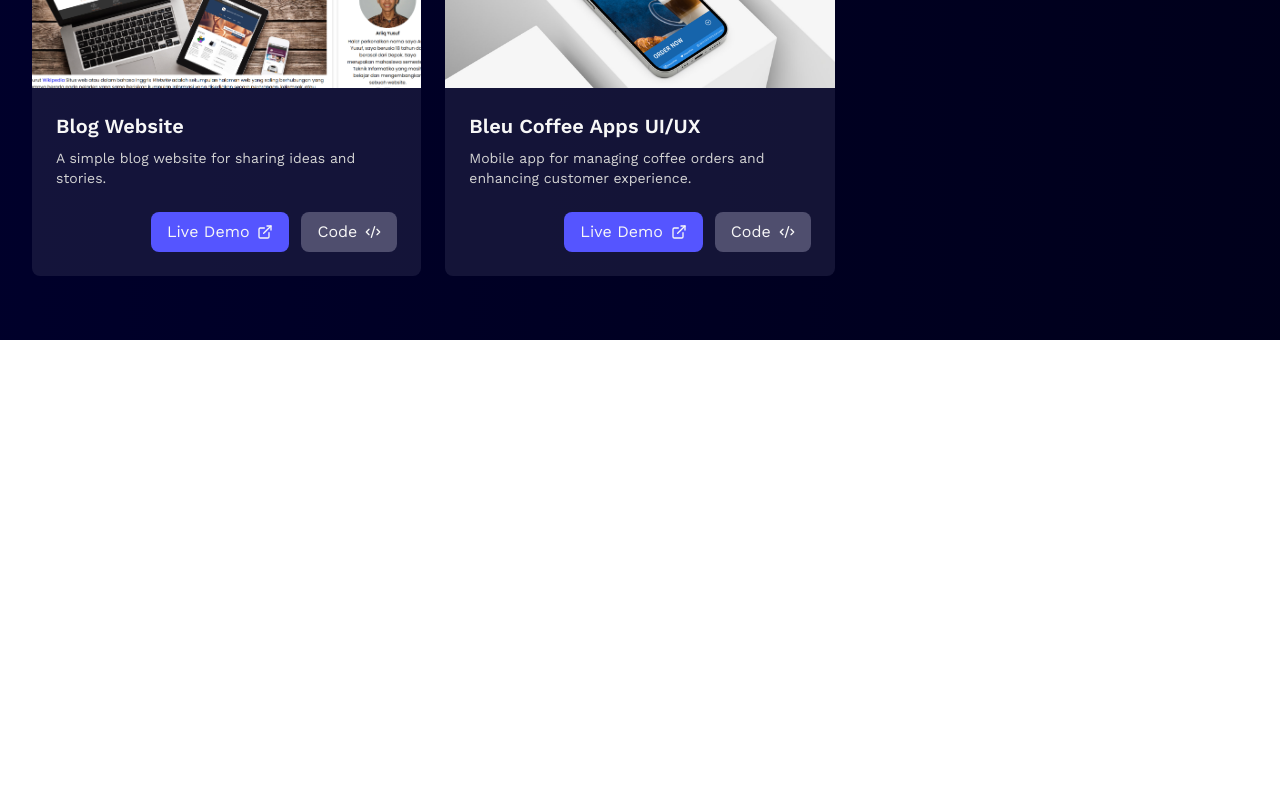
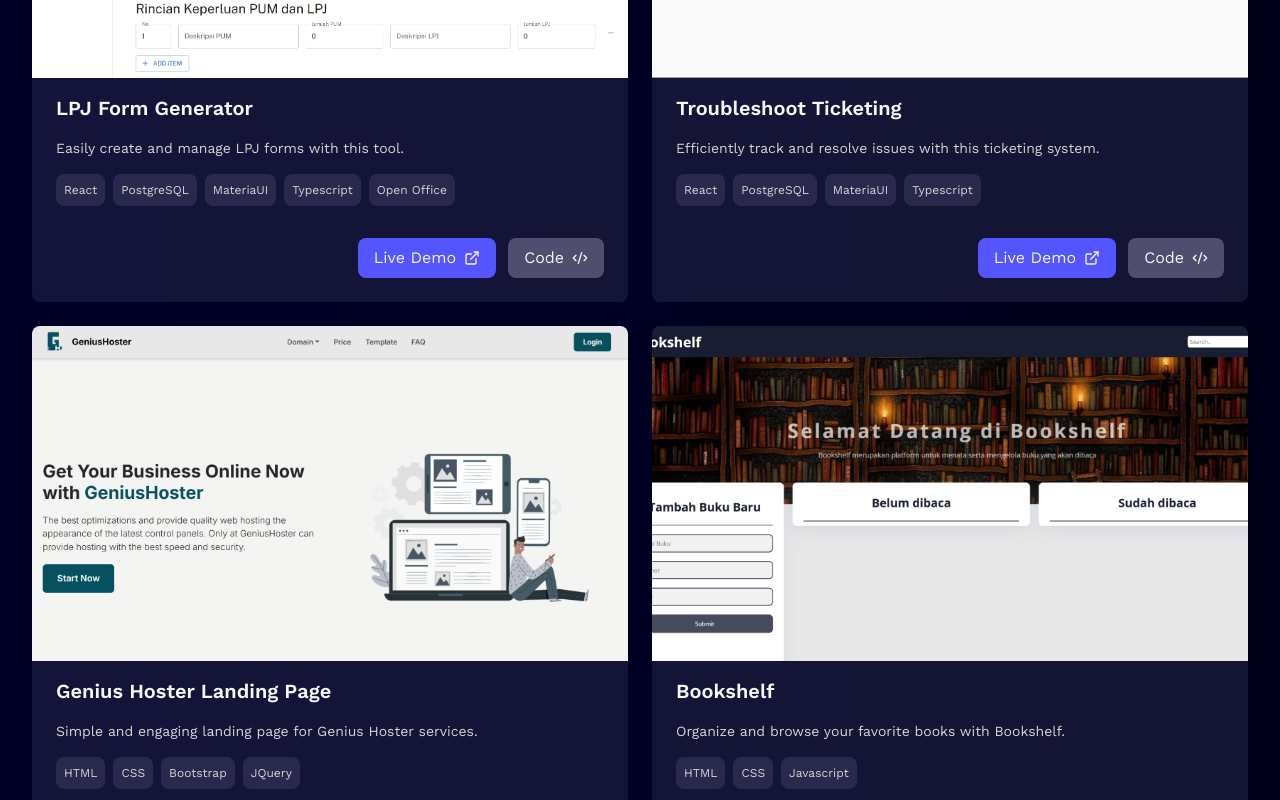
Before and after one commit to yusufariiq/portofolio-ariiq, a React (Vite) app: page /project in a window 1280 px wide. Shown: the part 1740-2540 px from the top of the page. Before the commit the page ends 2080 px from the top, so only its background shows below. Built offline with nearby package versions, Linux system fonts and the light colour scheme.

Commit message:
add image asset for project

```diff
--- a/src/components/ProjectCard.jsx
+++ b/src/components/ProjectCard.jsx
@@ -1,9 +1,9 @@
 import { CodeXml, ExternalLink } from 'lucide-react'
 import { NavLink } from "react-router-dom"
 
-export function ProjectCard({ title, description, image, demoUrl, detailsUrl }) {
+export function ProjectCard({ title, description, image, demoUrl, detailsUrl, tools }) {
   return (
-    <div className="bg-secondary/50 border-0 overflow-hidden rounded-lg group transition-all duration-300 hover:-translate-y-1 hover:shadow-xl">
+    <div className="bg-secondary/50 border-0 overflow-hidden rounded-lg space-y-4 group transition-all duration-300 hover:-translate-y-1 hover:shadow-xl">
       <div className="p-0">
         <div className="relative overflow-hidden aspect-video">
           <img
@@ -12,9 +12,16 @@ export function ProjectCard({ title, description, image, demoUrl, detailsUrl })
             className="w-full h-full object-cover transition-transform duration-300 group-hover:scale-110"
           />
         </div>
-        <div className="p-6">
+        <div className="px-6 py-4 space-y-4">
           <h3 className="text-xl font-semibold mb-2">{title}</h3>
           <p className="text-sm text-neutral-300 line-clamp-2">{description}</p>
+          <div className="flex flex-row flex-wrap gap-2 text-xs ">
+            {tools.map((tool, index) => (
+              <div className="bg-secondary p-2 rounded-lg" key={index}>
+                <p className="text-neutral-300 line-clamp-2">{tool}</p>
+              </div>
+            ))}
+          </div>
         </div>
       </div>
 
--- a/src/constants/data.js
+++ b/src/constants/data.js
@@ -33,6 +33,7 @@ import FmsImage from '../assets/image/fms.png'
 import GeniusImage from '../assets/image/genius.png'
 import LPJformImage from '../assets/image/lpjform.png'
 import ProductlpImage from '../assets/image/productlp.png'
+import RoutefyImage from '../assets/image/routefy.png'
 import SpectrumImage from '../assets/image/spectrum.png'
 import TroubleshootImage from '../assets/image/troubleshoot.png'
 
@@ -164,7 +165,8 @@ export const PROJECTS_DATA = [
     image: BlokecoreImage,
     demoUrl: "https://bloke-core-frontend.vercel.app/",
     detailsUrl: "https://github.com/yusufariiq/BlokeCore-frontend",
-    type: "Web Development"
+    type: "Web Development",
+    tools: ["MongoDB", "Express", "React", "NodeJS", "Tailwind", "Midtrans"]
   },
   {
     title: "Admin Blokecore Online Store",
@@ -172,7 +174,8 @@ export const PROJECTS_DATA = [
     image: AdminImage,
     demoUrl: "https://bloke-core-admin.vercel.app/",
     detailsUrl: "https://github.com/yusufariiq/BlokeCore-admin",
-    type: "Web Development"
+    type: "Web Development",
+    tools: ["MongoDB", "Express", "React", "NodeJS", "Tailwind",]
   },
   {
     title: "Spectrum Movie Web",
@@ -180,7 +183,8 @@ export const PROJECTS_DATA = [
     image: SpectrumImage,
     demoUrl: "https://spectrum-movieweb-api.netlify.app/",
     detailsUrl: "https://github.com/yusufariiq/Spectrum-MovieWeb-API-React",
-    type: "Web Development"
+    type: "Web Development",
+    tools: ["React", "Tailwind", "Axios",]
   },
   {
     title: "Finance Management System",
@@ -188,7 +192,8 @@ export const PROJECTS_DATA = [
     image: FmsImage,
     demoUrl: "https://dev-fin.idsurvey.id/",
     detailsUrl: "#",
-    type: "Web Development"
+    type: "Web Development",
+    tools: ["React", "PostgreSQL", "MateriaUI", "Typescript", "Open Office"]
   },
   {
     title: "LPJ Form Generator",
@@ -196,7 +201,8 @@ export const PROJECTS_DATA = [
     image: LPJformImage,
     demoUrl: "#",
     detailsUrl: "https://github.com/Riverroll/LPJFORM",
-    type: "Web Development"
+    type: "Web Development",
+    tools: ["React", "PostgreSQL", "MateriaUI", "Typescript", "Open Office"]
   },
   {
     title: "Troubleshoot Ticketing",
@@ -204,7 +210,8 @@ export const PROJECTS_DATA = [
     image: TroubleshootImage,
     demoUrl: "#",
     detailsUrl: "https://github.com/yusufariiq/Troubleshoot-Ticketing-BKI",
-    type: "Web Development"
+    type: "Web Development",
+    tools: ["React", "PostgreSQL", "MateriaUI", "Typescript",]
   },
   {
     title: "Genius Hoster Landing Page",
@@ -212,7 +219,8 @@ export const PROJECTS_DATA = [
     image: GeniusImage,
     demoUrl: "https://yusufariiq.github.io/GeniusHoster-LandingPage/",
     detailsUrl: "https://github.com/yusufariiq/GeniusHoster-LandingPage",
-    type: "Web Development"
+    type: "Web Development",
+    tools: ["HTML", "CSS", "Bootstrap", "JQuery"]
   },
   {
     title: "Bookshelf",
@@ -220,7 +228,8 @@ export const PROJECTS_DATA = [
     image: BookshelfImage,
     demoUrl: "https://yusufariiq.github.io/Bookshelf/",
     detailsUrl: "https://github.com/yusufariiq/Bookshelf",
-    type: "Web Development"
+    type: "Web Development",
+    tools: ["HTML", "CSS", "Javascript"]
   },
   {
     title: "Product Landing Page",
@@ -228,7 +237,8 @@ export const PROJECTS_DATA = [
     image: ProductlpImage,
     demoUrl: "https://yusufariiq.github.io/Product-Landing-Page-Web/",
     detailsUrl: "https://github.com/yusufariiq/Product-Landing-Page-Web",
-    type: "Web Development"
+    type: "Web Development",
+    tools: ["HTML", "CSS"]
   },
   {
     title: "Blog Website",
@@ -236,7 +246,8 @@ export const PROJECTS_DATA = [
     image: BlogImage,
     demoUrl: "https://yusufariiq.github.io/MyFirstWebsite/",
     detailsUrl: "https://github.com/yusufariiq/MyFirstWebsite",
-    type: "Web Development"
+    type: "Web Development",
+    tools: ["HTML", "CSS", "Javascript"]
   },
   {
     title: "Bleu Coffee Apps UI/UX",
@@ -244,7 +255,17 @@ export const PROJECTS_DATA = [
     image: BleuImage,
     demoUrl: "https://www.figma.com/proto/3DPx3XLw0YIQ1lFv1ULyez/Bleu-Coffee-Apps?node-id=0-1&t=6BDLpnTnFtP2RObV-1",
     detailsUrl: "https://www.figma.com/design/3DPx3XLw0YIQ1lFv1ULyez/Bleu-Coffee-Apps?node-id=0-1&t=6BDLpnTnFtP2RObV-1",
-    type: "UI/UX"
+    type: "UI/UX",
+    tools: ["Figma"]
+  },
+  {
+    title: "Routefy Apps UI/UX",
+    description: "Mobile app that provide a better user experience in planning trips within the city.",
+    image: RoutefyImage,
+    demoUrl: "https://www.figma.com/proto/rQ1yLkTfWcqYCkVfGpzJtN/Intuitiva---Routefy?page-id=39%3A28&node-id=136-283&starting-point-node-id=68%3A127&t=ayexzItir5jOdcvZ-1",
+    detailsUrl: "https://www.figma.com/design/rQ1yLkTfWcqYCkVfGpzJtN/Intuitiva---Routefy?node-id=569-4647&t=O1lDozLAZNp0FEMx-1",
+    type: "UI/UX",
+    tools: ["Figma"]
   },
 ];
 
--- a/src/page/Project.jsx
+++ b/src/page/Project.jsx
@@ -25,7 +25,7 @@ const Project = () => {
 
         <Tabs tabs={tabs} activeTab={activeTab} onTabChange={setActiveTab} />
 
-        <div className="grid grid-cols-1 sm:grid-cols-2 lg:grid-cols-3 gap-6">
+        <div className="grid grid-cols-1 sm:grid-cols-2 gap-6">
           {filteredProjects.map((project) => (
             <ProjectCard
               key={project.title}
```
